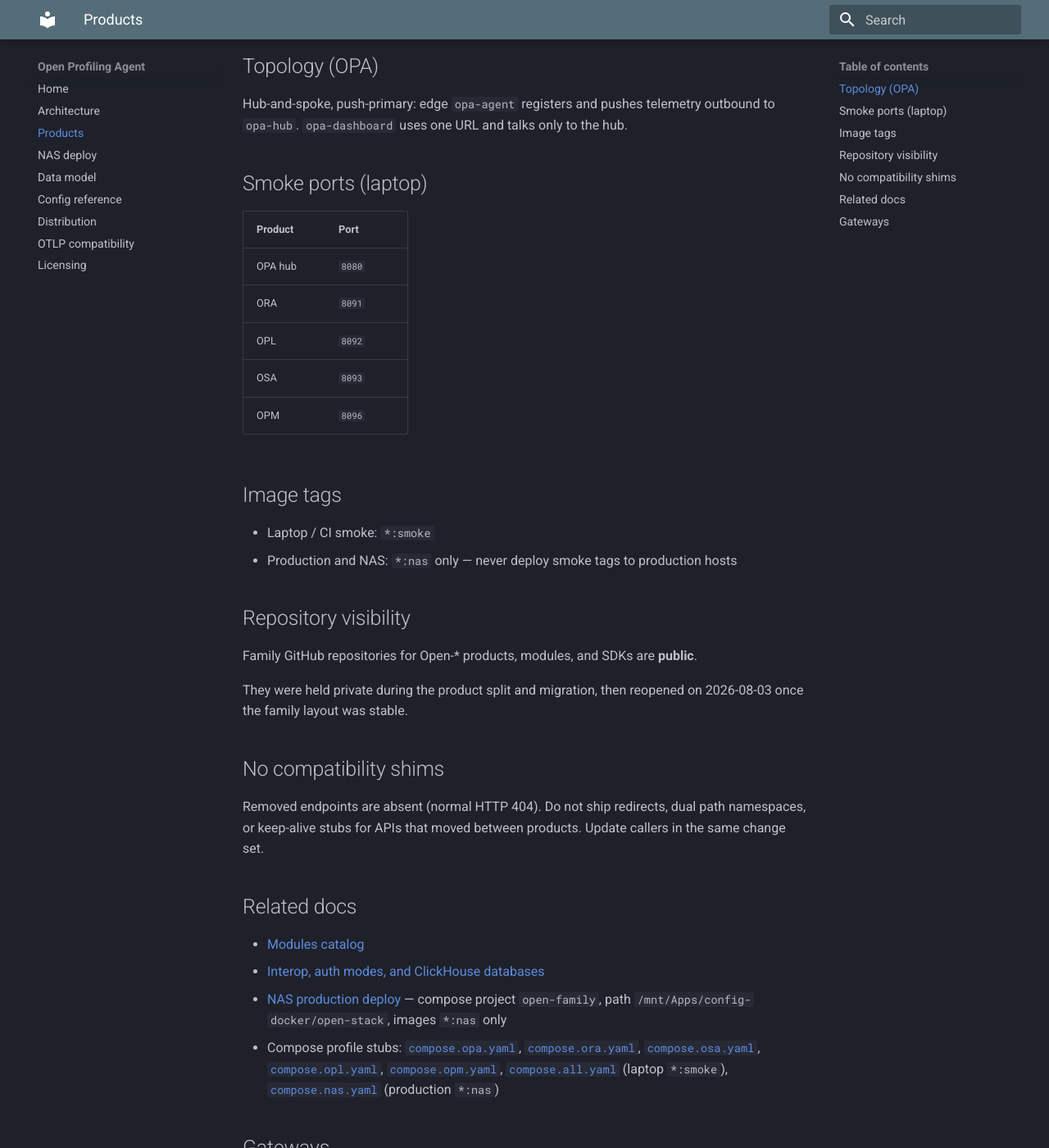
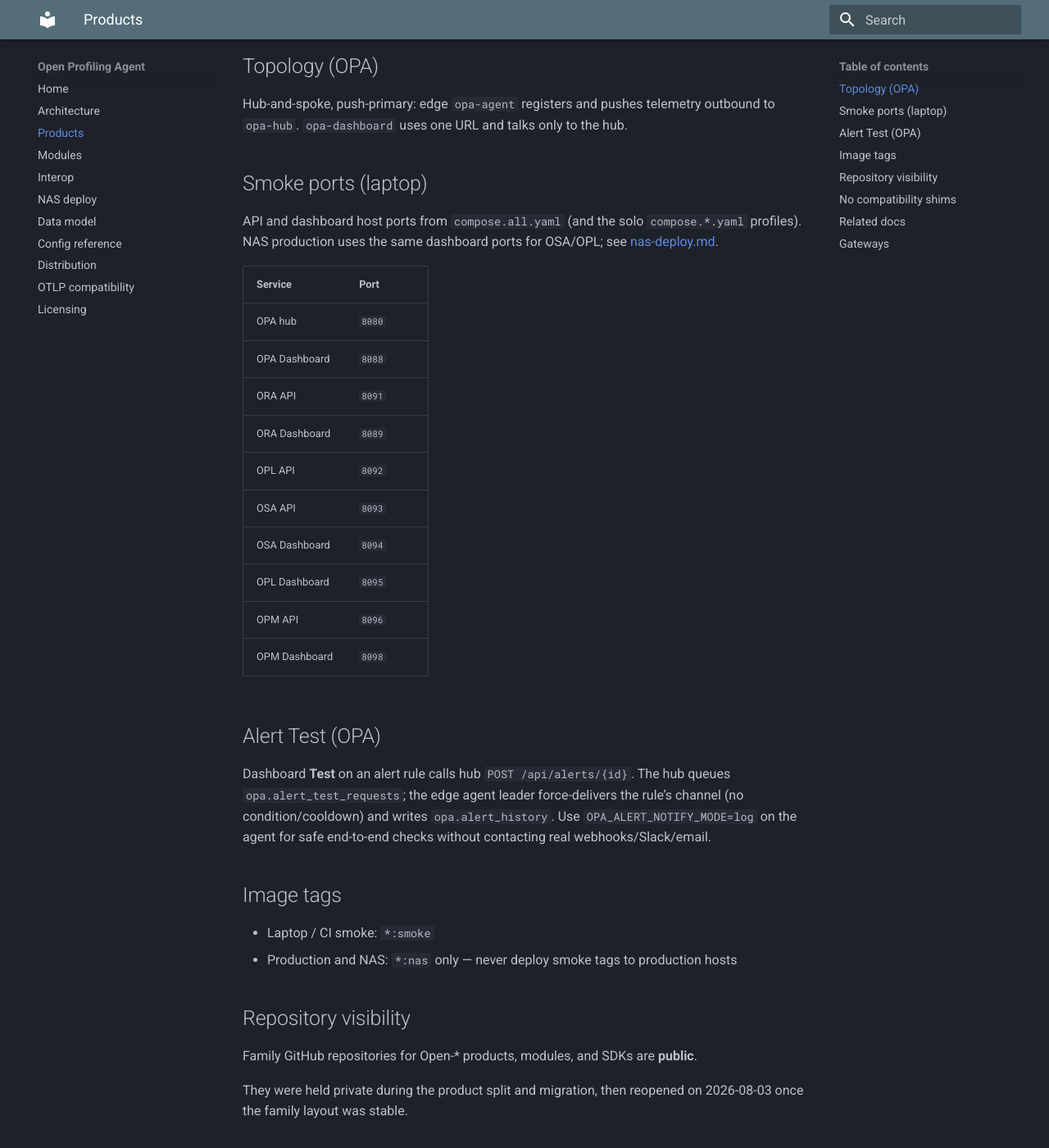
Before and after one commit to TheGrimmChester/OPA-Stack, an MkDocs documentation site: the page built from docs/products.md, in a window 1280 px wide and 1400 px high, scrolled down 738 px. Shown: the whole window at 82% size. Built offline with MkDocs 1.6.1 and Material for MkDocs 9.7.7, drawn with Linux system fonts in a browser that asks for light colours.

Commit message:
Docs: Sync family ports, hub-auth, and Alert Test.
Document OSA/OPL dashboard ports, co-deployed /hub-auth login,
distinct OPEN_SERVICE_JWT_SECRET, Alert Test edge delivery, and
lab admin/admin defaults to match the live open-family stack.

```diff
--- a/docs/products.md
+++ b/docs/products.md
@@ -16,13 +16,24 @@ Hub-and-spoke, push-primary: edge `opa-agent` registers and pushes telemetry out
 
 ## Smoke ports (laptop)
 
-| Product | Port |
+API and dashboard host ports from `compose.all.yaml` (and the solo `compose.*.yaml` profiles). NAS production uses the same dashboard ports for OSA/OPL; see [nas-deploy.md](nas-deploy.md).
+
+| Service | Port |
 |---------|------|
 | OPA hub | `8080` |
-| ORA | `8091` |
-| OPL | `8092` |
-| OSA | `8093` |
-| OPM | `8096` |
+| OPA Dashboard | `8088` |
+| ORA API | `8091` |
+| ORA Dashboard | `8089` |
+| OPL API | `8092` |
+| OSA API | `8093` |
+| OSA Dashboard | `8094` |
+| OPL Dashboard | `8095` |
+| OPM API | `8096` |
+| OPM Dashboard | `8098` |
+
+## Alert Test (OPA)
+
+Dashboard **Test** on an alert rule calls hub `POST /api/alerts/{id}`. The hub queues `opa.alert_test_requests`; the edge agent leader force-delivers the rule’s channel (no condition/cooldown) and writes `opa.alert_history`. Use `OPA_ALERT_NOTIFY_MODE=log` on the agent for safe end-to-end checks without contacting real webhooks/Slack/email.
 
 ## Image tags
 
--- a/mkdocs.yml
+++ b/mkdocs.yml
@@ -16,6 +16,8 @@ nav:
   - Home: index.md
   - Architecture: architecture.md
   - Products: products.md
+  - Modules: modules.md
+  - Interop: interop.md
   - NAS deploy: nas-deploy.md
   - Data model: data-model.md
   - Config reference: config-reference.md
```
Also changed, not shown: docs/config-reference.md (+4 -1 lines), docs/index.md (+3 -2 lines), docs/interop.md (+10 -2 lines), docs/nas-deploy.md (+7 -0 lines).
